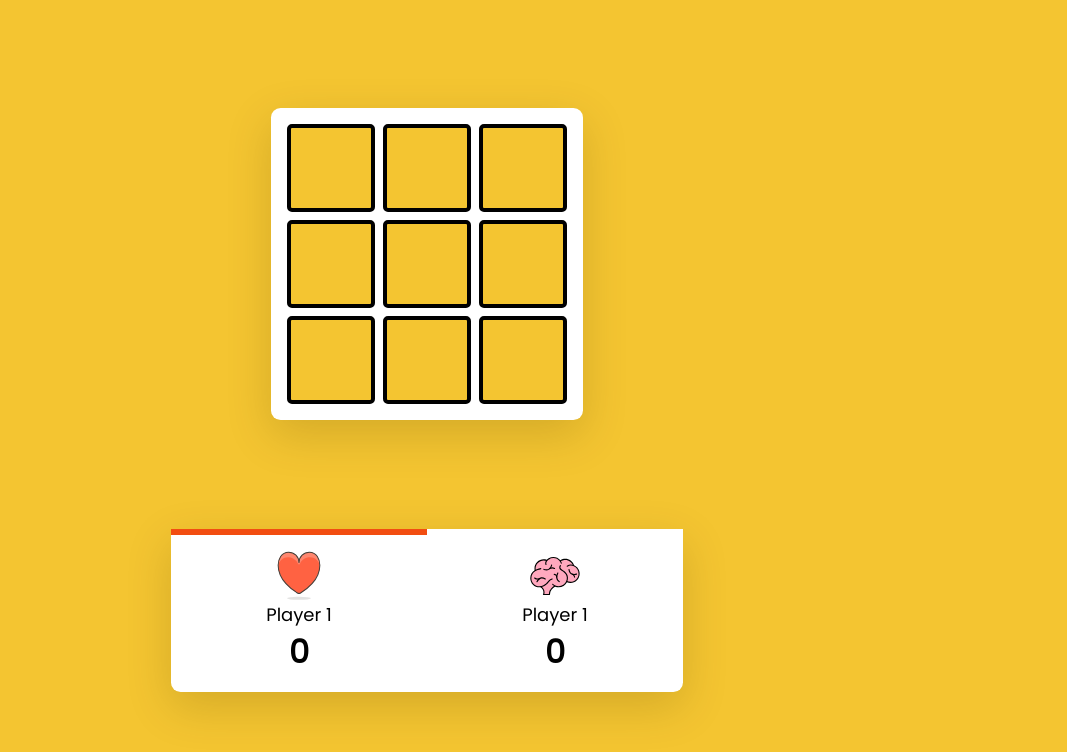
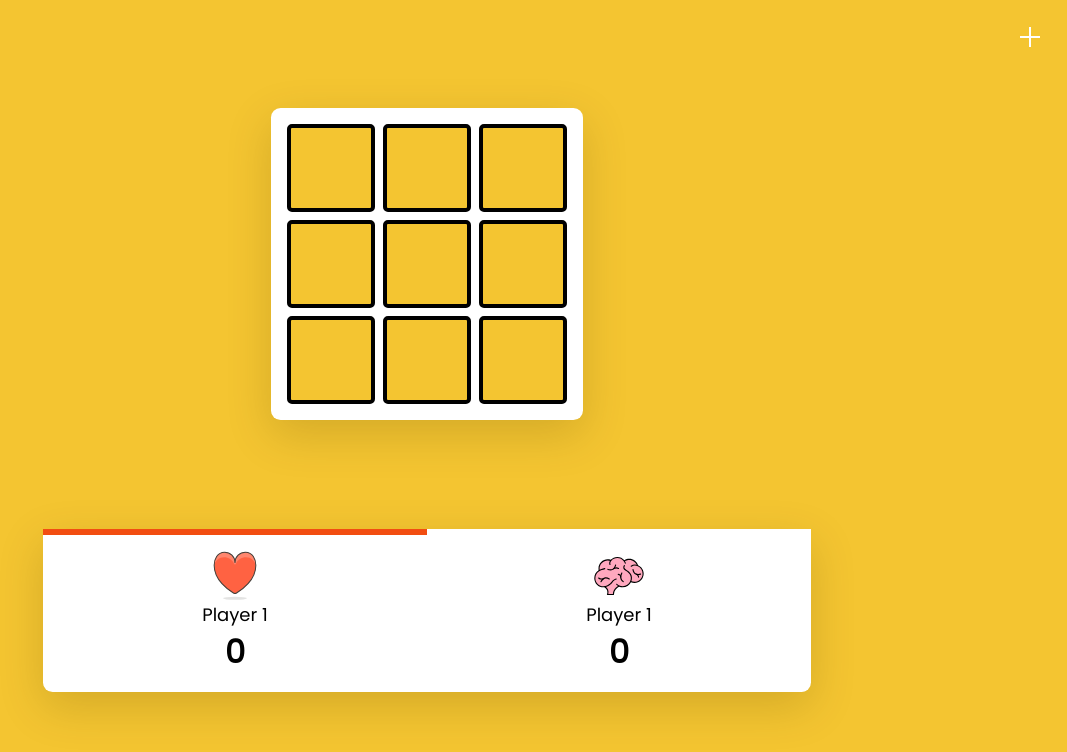
Before and after one commit to njiva-niaina/rust-vue-tictactoe, a Vue app: page / in a window 1280 px wide. Shown: the top 752 px of the page, without its empty margins (213-1280 px from the left). Built offline with nearby package versions, Linux system fonts and the light colour scheme.

Commit message:
WIP: Add settings

```diff
--- a/src/App.vue
+++ b/src/App.vue
@@ -4,14 +4,17 @@ import { storeToRefs } from "pinia";
 
 import ModalDialog from "./components/ModalDialog.vue";
 import TicTacToe from "./components/TicTacToe.vue";
+import PlusIcon from "./components/icons/PlusIcon.vue";
 import { useGameState } from "./store/gameState";
 
+const showSettings = ref(false);
 const gameState = useGameState();
 const { isGameOver } = storeToRefs(gameState);
 </script>
 
 <template>
-  <TicTacToe />
+  <PlusIcon :active="showSettings" @display="showSettings = !showSettings" />
+  <TicTacToe :show-settings="showSettings" />
   <ModalDialog :display="isGameOver" />
 </template>
 
--- a/src/components/TicTacToe.vue
+++ b/src/components/TicTacToe.vue
@@ -1,21 +1,39 @@
 <script setup lang="ts">
 import Board from "./elements/Board.vue";
 import Player from "./elements/Player.vue";
+import Setting from "./elements/Setting.vue";
+
+defineProps<{
+  showSettings: boolean;
+}>();
 </script>
 
 <template>
   <div class="tic-tac-toe">
-    <Board />
-    <Player />
+    <div class="game">
+      <Board />
+      <Player />
+    </div>
+    <Setting :show="showSettings" />
   </div>
 </template>
 
 <style scoped>
 .tic-tac-toe {
   display: flex;
+  flex-direction: row;
+  justify-content: space-between;
+  align-items: center;
+  height: 100vh;
+  width: 100%;
+}
+
+.game {
+  display: flex;
   flex-direction: column;
   justify-content: space-evenly;
   align-items: center;
-  height: 100vh;
+  height: 100%;
+  width: 100%;
 }
 </style>
--- a/src/components/elements/Player.vue
+++ b/src/components/elements/Player.vue
@@ -26,7 +26,7 @@ const { player, players } = storeToRefs(gameState);
 <style scoped>
 .player-container {
   background-color: #ffffff;
-  width: 40%;
+  width: 60%;
   display: flex;
   flex-direction: column;
   border-radius: 0 0 0.6em 0.6em;
--- /dev/null
+++ b/src/components/elements/Setting.vue
@@ -0,0 +1,31 @@
+<script lang="ts" setup>
+import { ref } from "vue";
+
+defineProps<{
+  show: boolean
+}>();
+
+const active = ref(false);
+</script>
+
+<template>
+  <div class="setting" :class="show ? 'show' : ''">
+    <div class="setting-content"></div>
+  </div>
+</template>
+
+<style scoped>
+.setting {
+  height: 100%;
+  width: 0;
+  opacity: 0;
+  background-color: #ffffff;
+  box-shadow: 0 0.9em 2.8em rgba(86, 66, 0, 0.2);
+  transition: all 1s ease;
+}
+
+.setting.show {
+  opacity: 1;
+  width: 35%;
+}
+</style>
--- /dev/null
+++ b/src/components/icons/PlusIcon.vue
@@ -0,0 +1,41 @@
+<script setup lang="ts">
+defineProps<{
+  active: boolean;
+}>();
+const emit = defineEmits(["display"]);
+</script>
+
+<template>
+  <div @click="emit('display')" class="icon" :class="active ? 'active' : ''">
+    <svg
+      xmlns="http://www.w3.org/2000/svg"
+      viewBox="0 0 24 24"
+      color="white"
+      width="24px"
+      height="24px"
+      fill-rule="evenodd"
+    >
+      <path
+        fill-rule="evenodd"
+        fill="currentColor"
+        d="M 11 2 L 11 11 L 2 11 L 2 13 L 11 13 L 11 22 L 13 22 L 13 13 L 22 13 L 22 11 L 13 11 L 13 2 Z"
+      />
+    </svg>
+  </div>
+</template>
+
+<style scoped>
+.icon svg {
+  cursor: pointer;
+  position: fixed;
+  top: 25px;
+  right: 25px;
+  color: #ffffff;
+  transition: transform 1s ease;
+}
+
+.icon.active svg {
+  transform: rotate(45deg);
+  color: #000;
+}
+</style>
```
Also changed, not shown: src/components/elements/Switcher.vue (added, +45 -0 lines).
